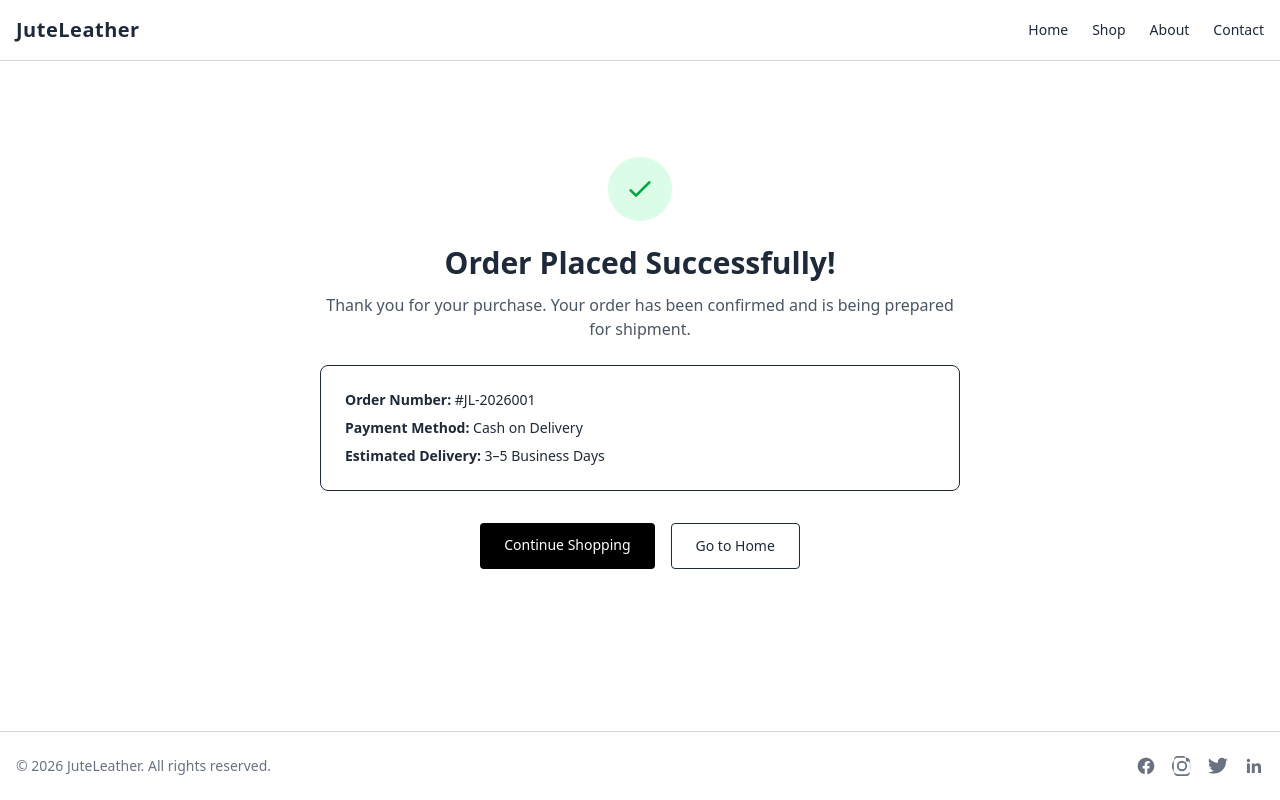
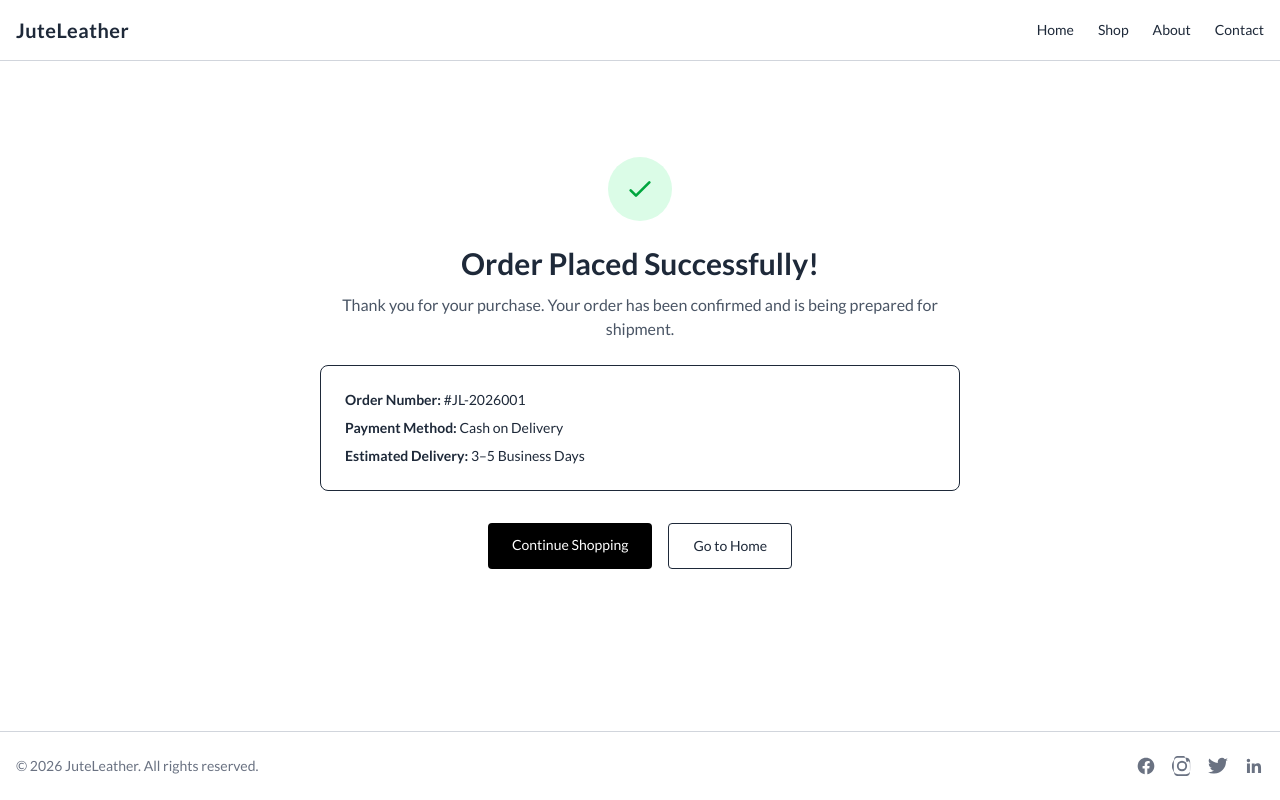
Before and after one commit to ImranGreet/xenjute, a Vue app in the folder frontend/: page /success in a window 1280 px wide. Built offline with nearby package versions, Linux system fonts and the light colour scheme.

Commit message:
feat: Update HTML structure with font preconnects and styles; replace links with router-links in Success page

```diff
--- a/frontend/index.html
+++ b/frontend/index.html
@@ -1,9 +1,15 @@
-<!doctype html>
+<!DOCTYPE html>
 <html lang="en">
   <head>
     <meta charset="UTF-8" />
     <link rel="icon" type="image/svg+xml" href="/vite.svg" />
     <meta name="viewport" content="width=device-width, initial-scale=1.0" />
+    <link rel="preconnect" href="https://fonts.googleapis.com" />
+    <link rel="preconnect" href="https://fonts.gstatic.com" crossorigin />
+    <link
+      href="https://fonts.googleapis.com/css2?family=Inter:ital,opsz,wght@0,14..32,100..900;1,14..32,100..900&family=Lato:ital,wght@0,100;0,300;0,400;0,700;0,900;1,100;1,300;1,400;1,700;1,900&display=swap"
+      rel="stylesheet"
+    />
     <title>frontend</title>
   </head>
   <body class="bg-white text-gray-800">
--- a/frontend/src/pages/Success.vue
+++ b/frontend/src/pages/Success.vue
@@ -30,13 +30,14 @@
 
         <!-- Actions -->
         <div class="flex justify-center gap-4">
-            <a href="shop.html" class="bg-black text-white px-6 py-3 rounded text-sm hover:bg-gray-800">
+
+            <router-link to="/shop" class="bg-black text-white px-6 py-3 rounded text-sm hover:bg-gray-800">
                 Continue Shopping
-            </a>
+            </router-link>
 
-            <a href="index.html" class="border px-6 py-3 rounded text-sm hover:bg-gray-100">
+            <router-link to="/" class="border px-6 py-3 rounded text-sm hover:bg-gray-100">
                 Go to Home
-            </a>
+            </router-link>
         </div>
 
     </section>
--- a/frontend/src/style.css
+++ b/frontend/src/style.css
@@ -1 +1,11 @@
 @import "tailwindcss";
+
+*{
+  font-family: "Lato", sans-serif;
+  font-style: normal;
+
+}
+
+button{
+    cursor: pointer;
+}
```
